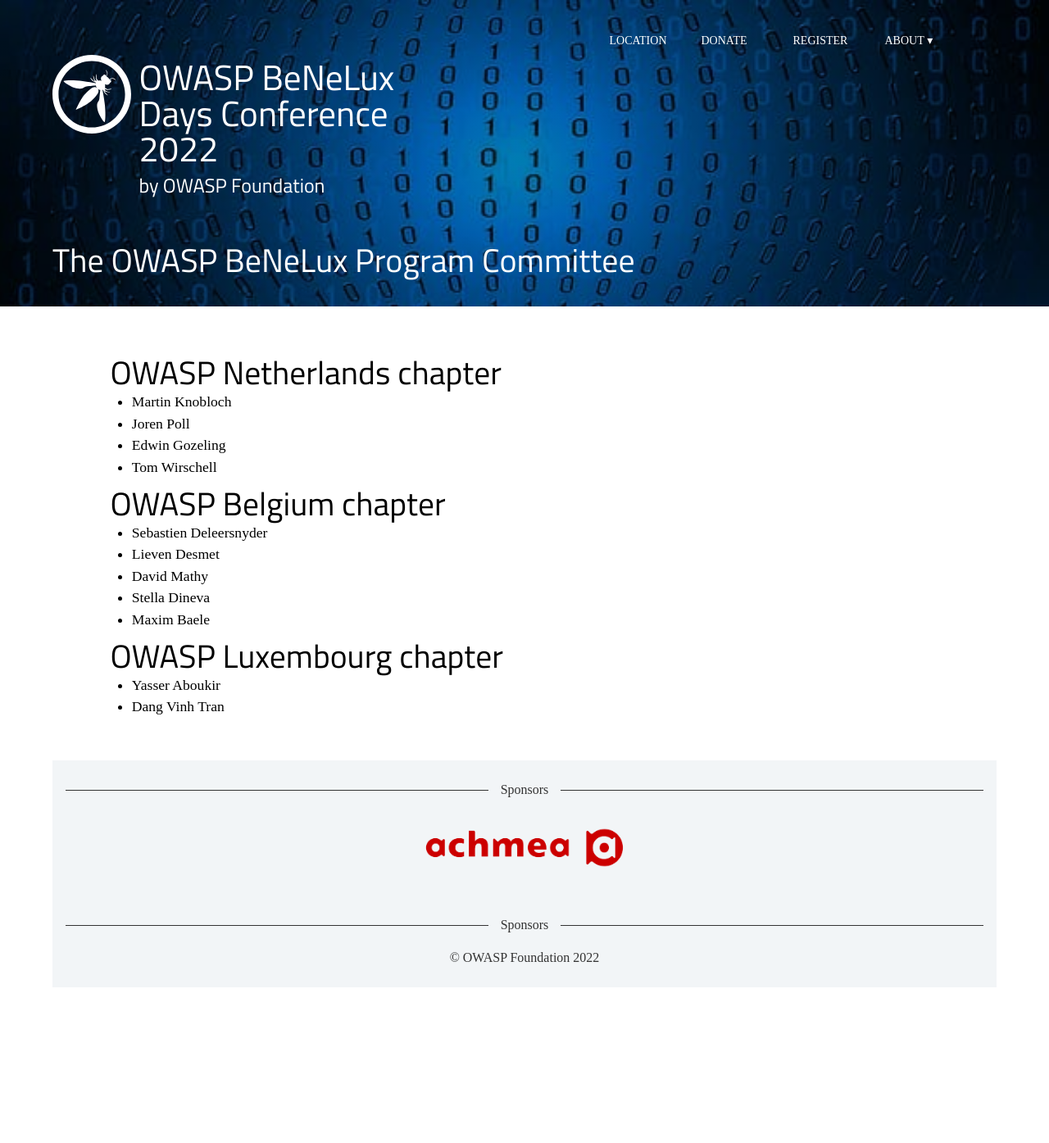
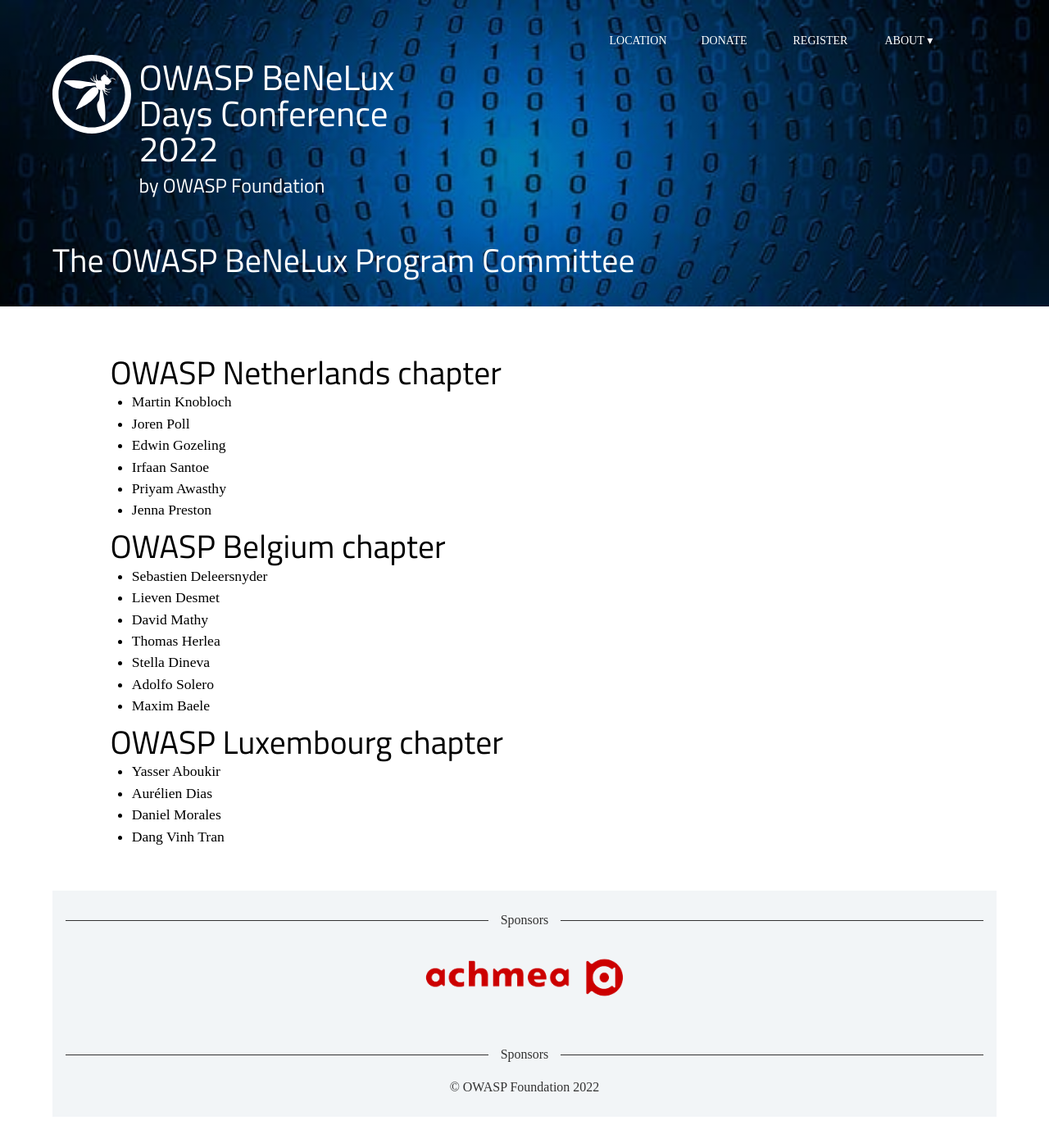
Before and after one commit to dm-17/Owasp-BeNeLux-Days-2022, a Jekyll site: the page built from about/team.md, in a window 1280 px wide. Shown: the whole page at 82% size. Built offline with Jekyll 4.4.1, drawn with Linux system fonts in a browser that asks for light colours; some web fonts are replaced; before the commit the page ends 1237 px from its top, so only the background shows below that.

Commit message:
Teammembers updated

```diff
--- a/about/team.md
+++ b/about/team.md
@@ -6,15 +6,21 @@
 * Martin Knobloch
 * Joren Poll
 * Edwin Gozeling
-* Tom Wirschell
+* Irfaan Santoe
+* Priyam Awasthy
+* Jenna Preston
 
 # OWASP Belgium chapter
 * Sebastien Deleersnyder
 * Lieven Desmet
 * David Mathy
+* Thomas Herlea
 * Stella Dineva
+* Adolfo Solero
 * Maxim Baele
 
 # OWASP Luxembourg chapter
 * Yasser Aboukir
+* Aurélien Dias
+* Daniel Morales
 * Dang Vinh Tran
```
